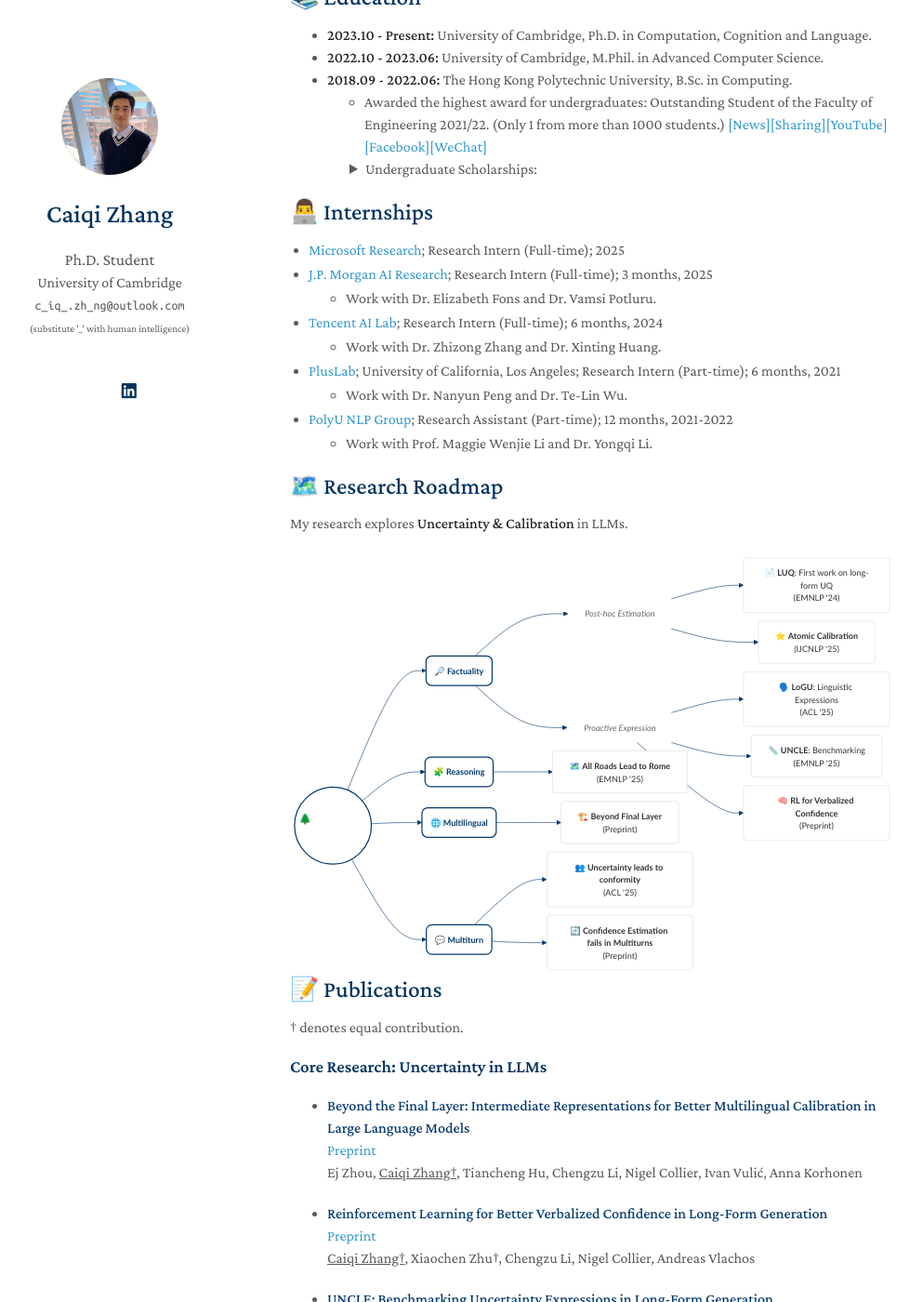
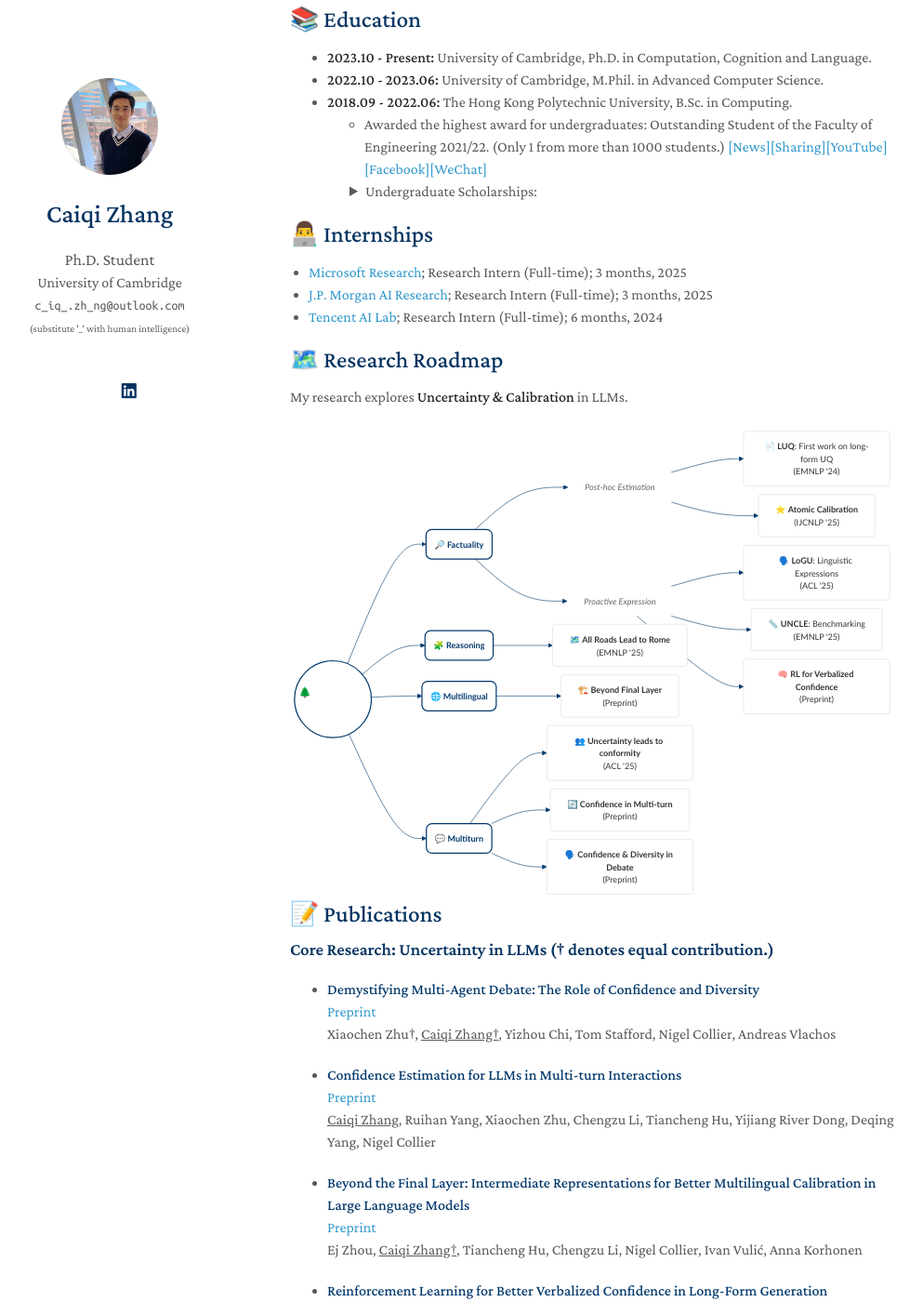
Before and after one commit to caiqizh/caiqizh.github.io, a Jekyll site: the page built from index.md, in a window 1280 px wide and 1400 px high, scrolled down 512 px. Shown: the whole window at 93% size, without its empty margins (158-1151 px from the left). Built offline with Jekyll 4.4.1, drawn with Linux system fonts in a browser that asks for light colours; nearby versions of some CDN libraries; a style sheet for code colours, icons or effects is not loaded; some of the changed text lies outside the part shown.

Commit message:
added CMAD and confidence in multiturn

```diff
--- a/index.md
+++ b/index.md
@@ -71,37 +71,23 @@ During my undergraduate studies, I completed my capstone project with [Prof. Wen
 ## &#x1F468;&#x200D;&#x1F4BB; Internships
 
 <ul style="margin-top: 2px; margin-bottom: 2px; padding-left: 20px;">
-  <li><a href="https://www.microsoft.com/en-us/research/lab/microsoft-research-cambridge/">Microsoft Research</a>; Research Intern (Full-time); 2025
-    <ul style="margin-top: 2px; margin-bottom: 2px;">
-      <!-- <li>Work with Dr. Molly.</li> -->
-    </ul>
+  <li><a href="https://www.microsoft.com/en-us/research/lab/microsoft-research-cambridge/">Microsoft Research</a>; Research Intern (Full-time); 3 months, 2025
+    <!-- <ul style="margin-top: 2px; margin-bottom: 2px;">
+      <li>Work with Dr. Molly Xia.</li>
+    </ul> -->
   </li>
 
   <li><a href="https://www.jpmorganchase.com/about/technology/research/ai">J.P. Morgan AI Research</a>; Research Intern (Full-time); 3 months, 2025
-    <ul style="margin-top: 2px; margin-bottom: 2px;">
+    <!-- <ul style="margin-top: 2px; margin-bottom: 2px;">
       <li>Work with Dr. Elizabeth Fons and Dr. Vamsi Potluru.</li>
-    </ul>
+    </ul> -->
   </li>
 
   <li><a href="https://ailab.tencent.com/ailab/en/index/">Tencent AI Lab</a>; Research Intern (Full-time); 6 months, 2024
-    <ul style="margin-top: 2px; margin-bottom: 2px;">
+    <!-- <ul style="margin-top: 2px; margin-bottom: 2px;">
       <li>Work with Dr. Zhizong Zhang and Dr. Xinting Huang.</li>
-    </ul>
+    </ul> -->
   </li>
-
-  <li><a href="https://violetpeng.github.io/">PlusLab</a>; University of California, Los Angeles; Research Intern (Part-time); 6 months, 2021
-    <ul style="margin-top: 2px; margin-bottom: 2px;">
-      <li>Work with Dr. Nanyun Peng and Dr. Te-Lin Wu.</li>
-    </ul>
-  </li>
-
-  <li><a href="https://polyunlp.github.io/home">PolyU NLP Group</a>; Research Assistant (Part-time); 12 months, 2021-2022
-    <ul style="margin-top: 2px; margin-bottom: 2px;">
-      <li>Work with Prof. Maggie Wenjie Li and Dr. Yongqi Li.</li>
-    </ul>
-  </li>
-
-
 
 </ul>
 
@@ -144,7 +130,8 @@ graph LR
     %% --- Branch 4: Multiturn ---
     Root --> Multiturn("💬 <b>Multiturn</b>")
     Multiturn --> Conformity["👥 <b>Uncertainty leads to conformity</b><br/>(ACL '25)"]
-    Multiturn --> ConfMulti["🔄 <b>Confidence Estimation fails in Multiturns</b><br/>(Preprint)"]
+    Multiturn --> ConfMulti["🔄 <b>Confidence in Multi-turn</b><br/>(Preprint)"]
+    Multiturn --> MAD["🗣️ <b>Confidence & Diversity in Debate</b><br/>(Preprint)"]
 
 
     %% --- LINKS ---
@@ -167,15 +156,22 @@ graph LR
     class Root main;
     class Factuality,Reasoning,Multilingual,Multiturn domain;
     class L_Est,L_Exp label;
-    class LUQ,LoGU,UNCLE,RL,Rome,Beyond,ConfMulti,Atomic,Conformity paper;
+    class LUQ,LoGU,UNCLE,RL,Rome,Beyond,ConfMulti,Atomic,Conformity,MAD paper;
 
 </div>
 
 
 ## &#x1F4DD; Publications
-† denotes equal contribution.
 
-### Core Research: Uncertainty in LLMs
+### Core Research: Uncertainty in LLMs († denotes equal contribution.)
+
+- <strong><span style="color: #03396c;">Demystifying Multi-Agent Debate: The Role of Confidence and Diversity</span></strong>
+  [Preprint](https://arxiv.org/abs/2601.19921)
+  Xiaochen Zhu†, <u>Caiqi Zhang†</u>, Yizhou Chi, Tom Stafford, Nigel Collier, Andreas Vlachos
+
+- <strong><span style="color: #03396c;">Confidence Estimation for LLMs in Multi-turn Interactions</span></strong>
+  [Preprint](https://arxiv.org/abs/2601.02179)
+  <u>Caiqi Zhang</u>, Ruihan Yang, Xiaochen Zhu, Chengzu Li, Tiancheng Hu, Yijiang River Dong, Deqing Yang, Nigel Collier
 
 - <strong><span style="color: #03396c;">Beyond the Final Layer: Intermediate Representations for Better Multilingual Calibration in Large Language Models</span></strong>
   [Preprint](https://www.arxiv.org/abs/2510.03136)
```
Also changed, not shown: other parts of index.md (+3 -1 lines).
